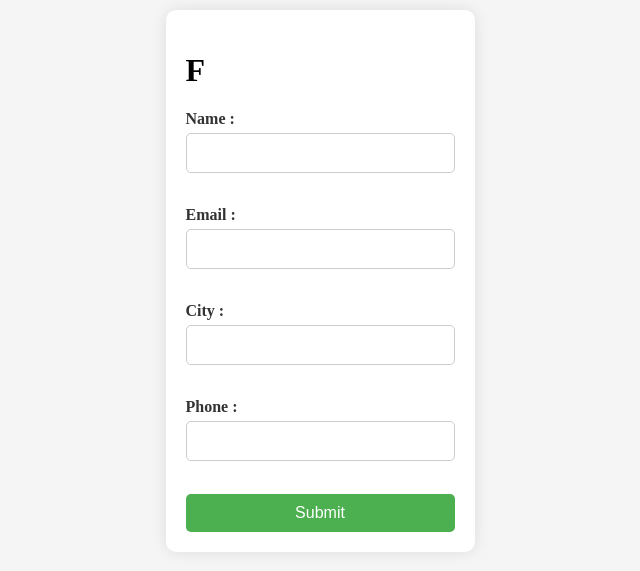
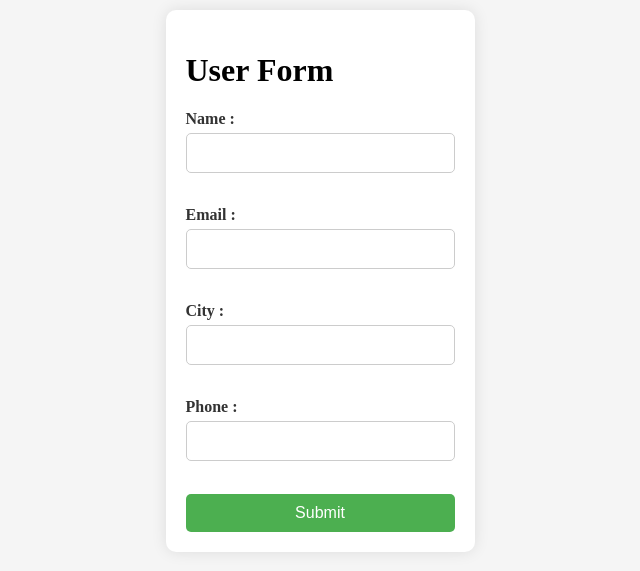
Before and after one commit to ajay-gupta18/FormValidation, a React (Vite) app: page / in a window 1280 px wide. Shown: the part 119-690 px from the top of the page, without its empty margins (340-980 px from the left). Built offline with nearby package versions, Linux system fonts and the light colour scheme.

Commit message:
basic validation using inline event target

```diff
--- a/src/App.jsx
+++ b/src/App.jsx
@@ -2,12 +2,13 @@ import './App.css'
 import Form from './component/Form'
 import Mybutton from './component/Mybutton'
 import withAuth from './component/utils/withAuth'
+import ValidatedForm from './component/ValidatedForm'
 
 function App() {
   const IsAuth = withAuth(Mybutton)
 
   return (
-      <Form/>
+      <ValidatedForm/>
   )
 }
 
--- a/src/component/Form.jsx
+++ b/src/component/Form.jsx
@@ -4,7 +4,7 @@ import "./form.css"
 function Form() {
     const [name, setName] = useState('')
     const [email, setEmail] = useState('')
-    const [phone, setPhone] = useState('')
+    const [phone, setPhone] = useState()
     const [city, setCity] = useState('')
     const handleSubmit=(e)=>{
         e.preventDefault();
@@ -13,23 +13,33 @@ function Form() {
             3. phone : ${phone},
             4. city : ${city}`)
 
+
+    }
+
+    const handleValidation=(e)=>{
+        e.preventDefault()
+        setPhone(e.target.value)
+        if(phone.length!=="10"){
+            alert("enter valid number")
+        }
+
     }
     return (
         <>
             <div className='form-container'>
-                <h1>F</h1>
+                <h1>User Form</h1>
                 <form  onSubmit={handleSubmit}>
                     <label htmlFor="name">Name :</label>
-                    <input type="text" value={name} id='name' onChange={(e)=>setName(e.target.value)}/>
+                    <input type="text" value={name} id='name' onChange={(e)=>setName(e.target.value)} required/>
                     <br />
                     <label htmlFor="email">Email : </label>
-                    <input type="email" value={email} id='email' onChange={(e)=>setEmail(e.target.value)}/>
+                    <input type="email" value={email} id='email' onChange={(e)=>setEmail(e.target.value)} required/>
                     <br />
                     <label htmlFor="city">City : </label>
-                    <input type="text" value={city} id='city' onChange={(e)=>setCity(e.target.value)}/>
+                    <input type="text" value={city} id='city' onChange={(e)=>setCity(e.target.value)} required/>
                     <br />
                     <label htmlFor="phone">Phone : </label>
-                    <input type="number" value={phone} id='phone' onChange={(e)=>setPhone(e.target.value)}/>
+                    <input type="number" value={phone} id='phone' onChange={handleValidation} required/>
                     <br />
                     <button>Submit</button>
                 </form>
--- /dev/null
+++ b/src/component/ValidatedForm.jsx
@@ -0,0 +1,50 @@
+import React, { useState } from 'react'
+
+function ValidatedForm() {
+    const [data, setData] = useState({
+        name: "",
+        email: "",
+        phone: "",
+        city: ""
+    })
+
+    const handleSubmit = (e) => {
+        e.preventDefault();
+        if (data.phone.length !== 10) {
+            alert("enter valid phone number")
+            return
+        } else {
+            alert(`            1. name :${data.name},
+            2. email : ${data.email},
+            3. phone : ${data.phone},
+            4. city : ${data.city}`)
+        }
+
+    }
+
+    return (
+        <>
+            <div className='form-container'>
+                <h1>User Form</h1>
+                <form onSubmit={handleSubmit}>
+                    <label htmlFor="name">Name :</label>
+                    <input type="text" value={data.name} id='name' onChange={(e) => setData({ ...data, name: e.target.value })} required />
+                    <br />
+                    <label htmlFor="email">Email : </label>
+                    <input type="email" value={data.email} id='email' onChange={(e) => setData({ ...data, email: e.target.value })} required />
+                    <br />
+                    <label htmlFor="city">City : </label>
+                    <input type="text" value={data.city} id='city' onChange={(e) => setData({ ...data, city: e.target.value })} required />
+                    <br />
+                    <label htmlFor="phone">Phone : </label>
+                    <input type="number" value={data.phone} id='phone' onChange={(e) => setData({ ...data, phone: e.target.value })} required />
+                    <br />
+                    <button>Submit</button>
+                </form>
+            </div>
+        </>
+    )
+
+}
+
+export default ValidatedForm
```
